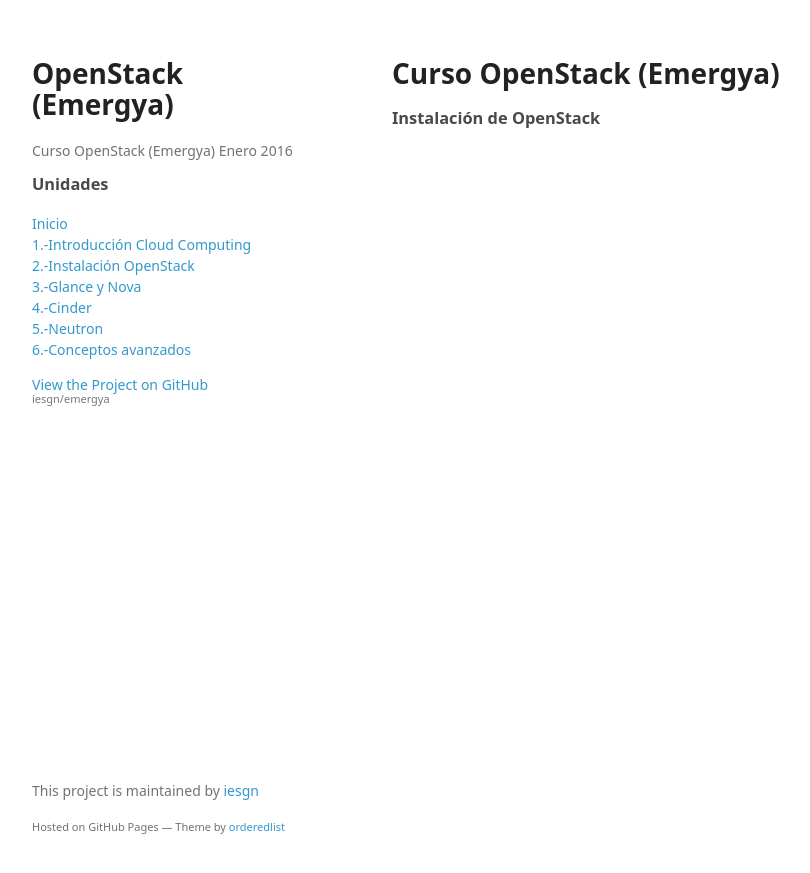
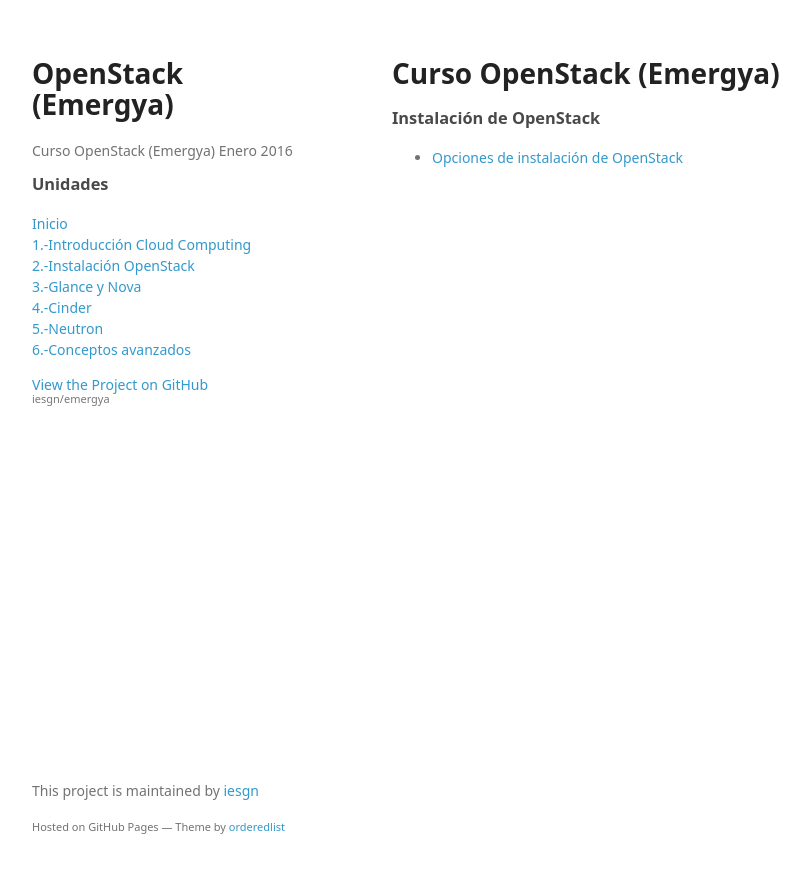
Before and after one commit to iesgn/emergya, a Jekyll site: the page built from curso/u2/index.md, in a window 1280 px wide. Shown: the top 873 px of the page, without its empty margins (178-988 px from the left). Built offline with Jekyll 4.4.1, drawn with Linux system fonts in a browser that asks for light colours.

Commit message:
Opcionesinstalación openstack

```diff
--- a/curso/u2/index.md
+++ b/curso/u2/index.md
@@ -6,3 +6,5 @@
 ---
 
 ###Instalación de OpenStack
+
+* [Opciones de instalación de OpenStack](opciones_instalacion_openstack.html)
```
